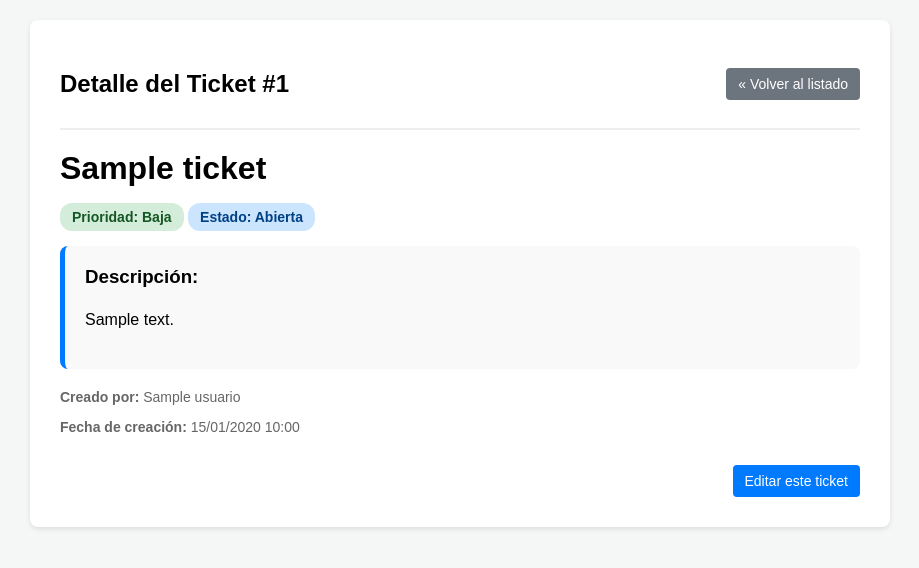
After one commit to Nacho271084/proyecto-iaw-php, a PHP site: page /items_show.php?id=1 in a window 1280 px wide. The commit adds this page. Shown: the top 568 px of the page, without its empty margins (180-1099 px from the left). Run offline with PHP 8.4, Linux system fonts and the light colour scheme; the visitor is signed in with stand-in values (Sample User, id 1); tables that the repository leaves empty hold one stand-in row (values such as "Sample post").

Commit message:
Añadida ficha de detalle (items_show.php), enlaces en el listado y captura en el README

```diff
--- a/public/items_list.php
+++ b/public/items_list.php
@@ -126,7 +126,7 @@ $temaActual = $_COOKIE['tema'] ?? 'claro';
                     <?php foreach ($tickets as $t): ?>
                         <tr>
                             <td><?php echo e($t->id); ?></td>
-                            <td><?php echo e($t->titulo); ?></td>
+                            <td><a href="items_show.php?id=<?php echo $t->id; ?>" style="color: #007bff; text-decoration: none; font-weight: bold;"><?php echo e($t->titulo); ?></a></td>
                             <td>
                                 <span class="badge bg-<?php echo e($t->prioridad); ?>">
                                     <?php echo e(ucfirst($t->prioridad)); ?>
--- /dev/null
+++ b/public/items_show.php
@@ -0,0 +1,87 @@
+<?php
+// public/items_show.php
+require_once '../app/auth.php';
+require_once '../app/pdo.php';
+require_once '../app/utils.php';
+
+require_login();
+
+// Recogemos el ID de la URL
+$id = isset($_GET['id']) ? (int)$_GET['id'] : 0;
+
+if ($id === 0) {
+    header('Location: items_list.php');
+    exit;
+}
+
+// Buscamos el ticket en la base de datos (junto con el nombre del usuario)
+$sql = "SELECT t.*, u.nombre AS usuario_nombre
+        FROM tickets t
+        JOIN usuarios u ON t.usuario_id = u.id
+        WHERE t.id = :id";
+$stmt = $pdo->prepare($sql);
+$stmt->execute(['id' => $id]);
+$ticket = $stmt->fetch();
+
+// Si el ticket no existe, mostramos un error
+if (!$ticket) {
+    die("<h1>Error 404</h1><p>El ticket solicitado no existe.</p><a href='items_list.php'>Volver al listado</a>");
+}
+?>
+<!DOCTYPE html>
+<html lang="es">
+<head>
+    <meta charset="UTF-8">
+    <title>Detalle del Ticket #<?php echo e($ticket->id); ?></title>
+    <style>
+        body { font-family: sans-serif; background: #f4f7f6; margin: 0; padding: 20px; }
+        .container { max-width: 800px; margin: 0 auto; background: white; padding: 30px; border-radius: 8px; box-shadow: 0 2px 5px rgba(0,0,0,0.1); }
+        .header { display: flex; justify-content: space-between; align-items: center; border-bottom: 2px solid #eee; padding-bottom: 10px; margin-bottom: 20px; }
+        .btn { padding: 8px 12px; text-decoration: none; border-radius: 4px; color: white; font-size: 14px; display: inline-block; }
+        .btn-secondary { background: #6c757d; }
+        .btn-primary { background: #007bff; }
+        .badge { padding: 6px 12px; border-radius: 12px; font-size: 14px; font-weight: bold; }
+        .bg-alta { background: #f8d7da; color: #721c24; }
+        .bg-media { background: #fff3cd; color: #856404; }
+        .bg-baja { background: #d4edda; color: #155724; }
+        .bg-abierta { background: #cce5ff; color: #004085; }
+        .bg-cerrada { background: #e2e3e5; color: #383d41; }
+        .detail-box { background: #f9f9f9; padding: 20px; border-radius: 8px; border-left: 5px solid #007bff; margin-bottom: 20px; }
+        .detail-desc { font-size: 16px; line-height: 1.6; white-space: pre-wrap; }
+        .meta-info { color: #666; font-size: 14px; margin-top: 10px; }
+    </style>
+</head>
+<body>
+    <div class="container">
+        <div class="header">
+            <h2>Detalle del Ticket #<?php echo e($ticket->id); ?></h2>
+            <a href="items_list.php" class="btn btn-secondary">&laquo; Volver al listado</a>
+        </div>
+
+        <div style="margin-bottom: 20px;">
+            <h1 style="margin-top: 0;"><?php echo e($ticket->titulo); ?></h1>
+            <p>
+                <span class="badge bg-<?php echo e($ticket->prioridad); ?>">Prioridad: <?php echo e(ucfirst($ticket->prioridad)); ?></span>
+                <span class="badge bg-<?php echo e($ticket->estado); ?>">Estado: <?php echo e(ucfirst($ticket->estado)); ?></span>
+            </p>
+        </div>
+
+        <div class="detail-box">
+            <h3 style="margin-top: 0;">Descripción:</h3>
+            <p class="detail-desc"><?php echo e($ticket->descripcion); ?></p>
+        </div>
+
+        <div class="meta-info">
+            <p><strong>Creado por:</strong> <?php echo e($ticket->usuario_nombre); ?></p>
+            <p><strong>Fecha de creación:</strong> <?php echo e(date('d/m/Y H:i', strtotime($ticket->created_at))); ?></p>
+            <?php if ($ticket->created_at !== $ticket->updated_at): ?>
+                <p><strong>Última modificación:</strong> <?php echo e(date('d/m/Y H:i', strtotime($ticket->updated_at))); ?></p>
+            <?php endif; ?>
+        </div>
+
+        <div style="margin-top: 30px; text-align: right;">
+            <a href="items_form.php?id=<?php echo e($ticket->id); ?>" class="btn btn-primary">Editar este ticket</a>
+        </div>
+    </div>
+</body>
+</html>
```
Also changed, not shown: README.md.
